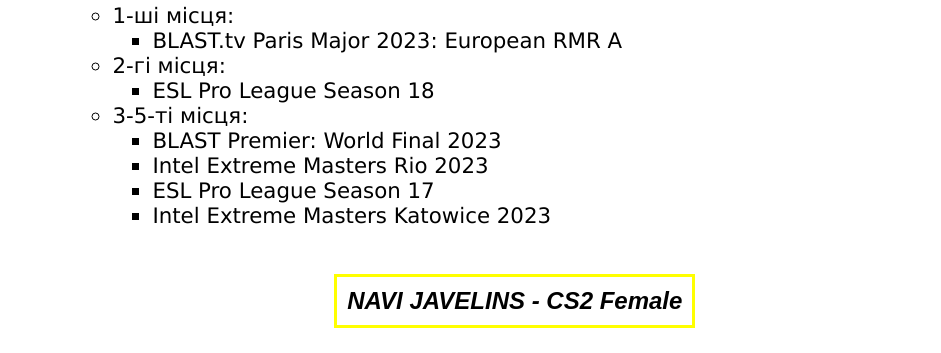
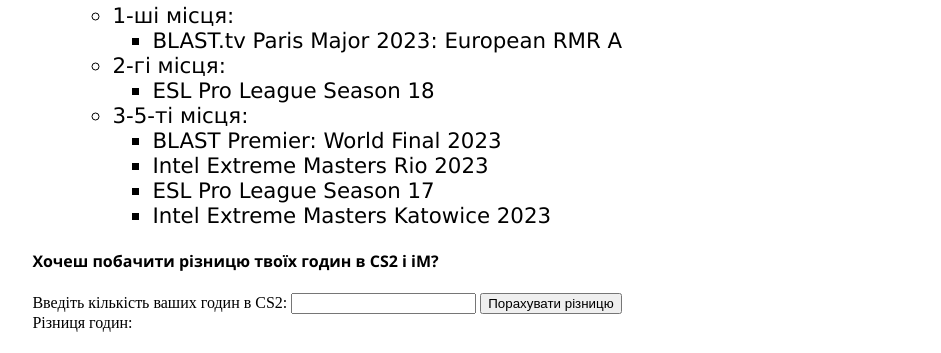
Before and after one commit to veizzie/site_navi, a plain HTML site: page teams.html in a window 1280 px wide. Shown: the part 1596-1949 px from the top of the page, without its empty margins (131-1072 px from the left). Drawn offline with Linux system fonts and the light colour scheme.

Commit message:
lab 6 edit

```diff
--- a/gpn.js
+++ b/gpn.js
@@ -1,13 +1,22 @@
-function calculateTrophies() {
-    // Отримати всі елементи <ul> які містять трофеї 1-го місця
-    const firstPlaceLists = document.querySelectorAll('.first-places');
-    let count = 0;
+function rez(){
+    var iMhours,yourhours, result;
+    iMhours = 16842;
+    yourhours = parseInt(document.getElementById('yourhours').value, 10);
 
-    // Проходимося по кожному елементу і підраховуємо кількість <li>
-    firstPlaceLists.forEach(ul => {
-        count += ul.querySelectorAll('li').length;
-    });
+    if (isNaN(yourhours)) {
+        document.getElementById('textrez').innerHTML = 'Будь ласка, введіть коректну кількість годин.';
+        return;
+    }
 
-    // Виводимо результат
-    document.getElementById('result').textContent = `Кількість виграних трофеїв: ${count}`;
+    if (iMhours > yourhours) {
+        result = iMhours - yourhours;
+        message = 'Різниця годин: У iM на ' + result + ' годин більше. (Кількість годин iM - '+iMhours+')';
+    } else if (iMhours < yourhours) {
+        result = yourhours - iMhours;
+        message = 'Різниця годин: У вас на ' + result + ' годин більше. (Кількість годин iM - '+iMhours+')';
+    } else {
+        message = 'Кількість годин однакова.';
+    }
+
+    document.getElementById('textrez').innerHTML = message;
 }
--- a/teams.html
+++ b/teams.html
@@ -118,6 +118,13 @@
                                     </ul>
                                 </li>
                             </ol>
+                            <script src="gpn.js"></script>
+                            <form>
+                                <h4>Хочеш побачити різницю твоїх годин в CS2 і iM?</h4>
+                                Введіть кількість ваших годин в CS2: <input type="number" id="yourhours" required>
+                                <input type="button" value="Порахувати різницю" onclick="rez()">
+                                <div id="textrez">Різниця годин: </div>
+                            </form>
                         </div>
                     </div>
 
@@ -472,11 +479,8 @@
                                     </ul>
                                 </li>
                             </ol>
-                            <button onclick="calculateTrophies()">Підрахувати кількість виграних трофеїв всіма командами за 2 роки</button>
-                            <p id="result"></p>
                         </div>
                     </div>
-                    <script src="gpn.js"></script>
                 </div>
                 <div id="rightblock"></div>
             </div>
```
